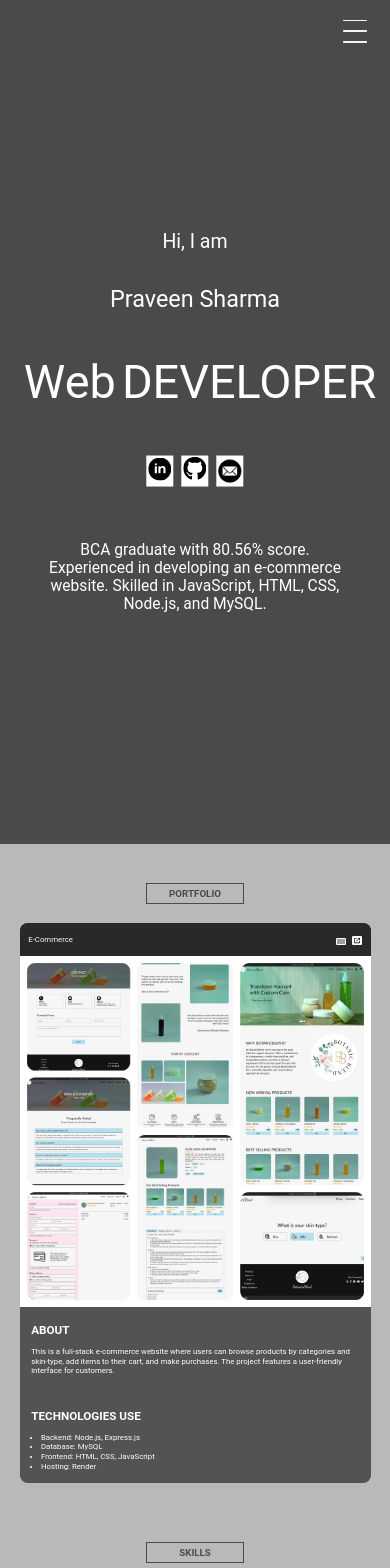
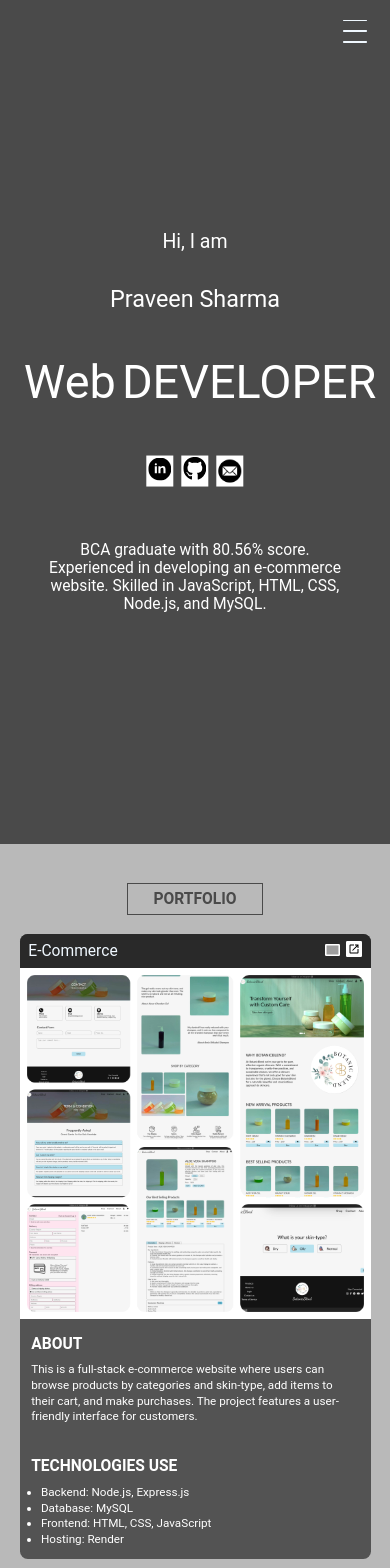
Before and after one commit to pshar-207/Portfolio, a React app: page / in a window 390 px wide. Shown: the top 1568 px of the page. Built offline with nearby package versions, Linux system fonts and the light colour scheme; grey boxes are pictures that could not be loaded; the HTML template or start-up script is replaced by a standard one.

Commit message:
resize and align mobile Project section font size

```diff
--- a/src/Components/Projects/Projects.css
+++ b/src/Components/Projects/Projects.css
@@ -121,3 +121,46 @@
     line-height: 2.5vw;
   }
 }
+
+/* Mobile Screen */
+@media screen and (max-aspect-ratio: 1/1.5) {
+  .projects-Heading-container {
+    font-size: 4vw;
+    width: 35vw;
+    margin-top: 10%;
+    padding: 1.5vw;
+  }
+  .project-name {
+    font-size: 4vw;
+  }
+  .github-source img,
+  .project-link img {
+    width: 4vw;
+  }
+  .project-link-container {
+    gap: 1.5vw;
+  }
+  .project-images-container img {
+    border-radius: 0;
+  }
+  .project-images-about {
+    display: block;
+  }
+  .project-about {
+    font-size: 4vw;
+  }
+  .project-about-paragraph {
+    font-size: 3vw;
+    line-height: 4vw;
+  }
+  .technologies-use {
+    font-size: 4vw;
+  }
+  .technologies-list {
+    margin-left: 2.5vw;
+  }
+  .technology {
+    font-size: 3vw;
+    line-height: 4vw;
+  }
+}
```
